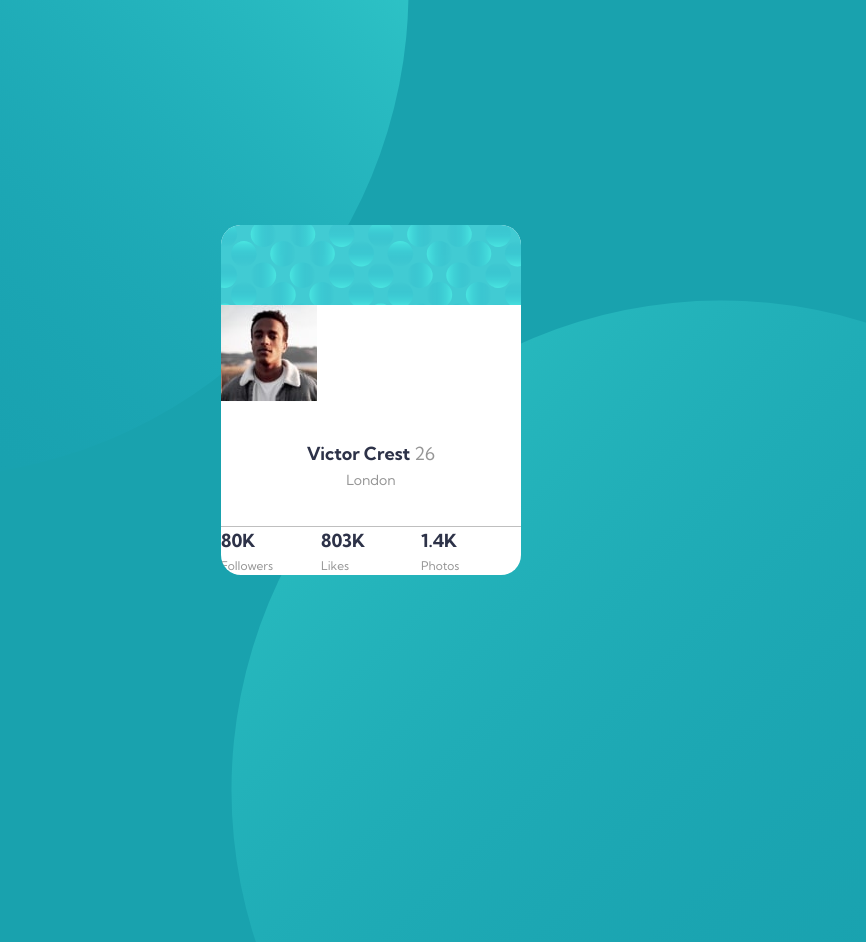
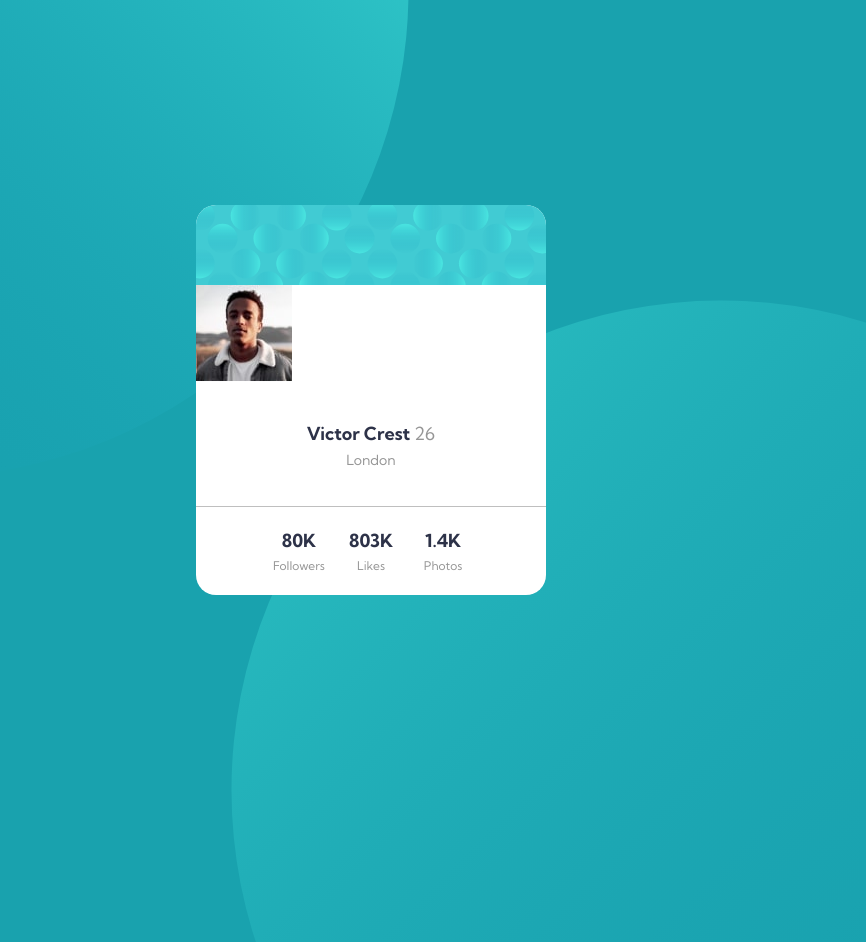
Before and after one commit to feszkesfene/challange-1, a plain HTML site: page index.html in a window 1280 px wide. Shown: the top 942 px of the page, without its empty margins (269-1135 px from the left). Drawn offline with Linux system fonts and the light colour scheme.

Commit message:
finalized grid and flexbox in card
added a new div in last row to center the grid of stats with flexbox

```diff
--- a/index.html
+++ b/index.html
@@ -50,6 +50,7 @@
     </div>
 
     <div class="card__stats">
+      <div class="card__boxes">
         <div>
           <h1 class="heading-1">80K</h1>
           <p class="p-stats">Followers</p>
@@ -65,6 +66,8 @@
           <p class="p-stats">Photos</p>
         </div>
       </div>
+    </div>
+
 
   </div>
   </div>
--- a/scss/_base.scss
+++ b/scss/_base.scss
@@ -39,5 +39,4 @@ body {
 .card {
     display: grid;
     grid-template-rows: 8rem min-content 12rem;
-
 }
--- a/scss/_layout.scss
+++ b/scss/_layout.scss
@@ -32,12 +32,16 @@
 
     background-color: #fff;
     border-radius: 2rem;
-    width: 30rem;
+    width: 35rem;
     overflow: hidden;
 
     &__image {
         background-image: url(/images/bg-pattern-card.svg);
         background-size: cover;
+    }
+
+    &__photo {
+
     }
 
     &__user {
@@ -49,11 +53,26 @@
     }
 
     &__stats {
+        display: flex;
+        align-items: center;
+        justify-content: center;
+        padding: 2rem;
+        border-top: solid 1px $color-neutral-light;
+    }
+
+    &__boxes {
         display: grid;
         grid-template-columns: repeat(3, 1fr);
+        grid-column-gap: 2rem;
 
-        border-top: solid 1px $color-neutral-light;
+        div {
 
+            display: flex;
+            flex-direction: column;
+            justify-content: center;
+            align-items: center;
 
+            //padding: 2rem 0;
+        }
     }
 }
```
Also changed, not shown: main.css, 1 other file. Lines whose indentation alone changed are shown as unchanged.
